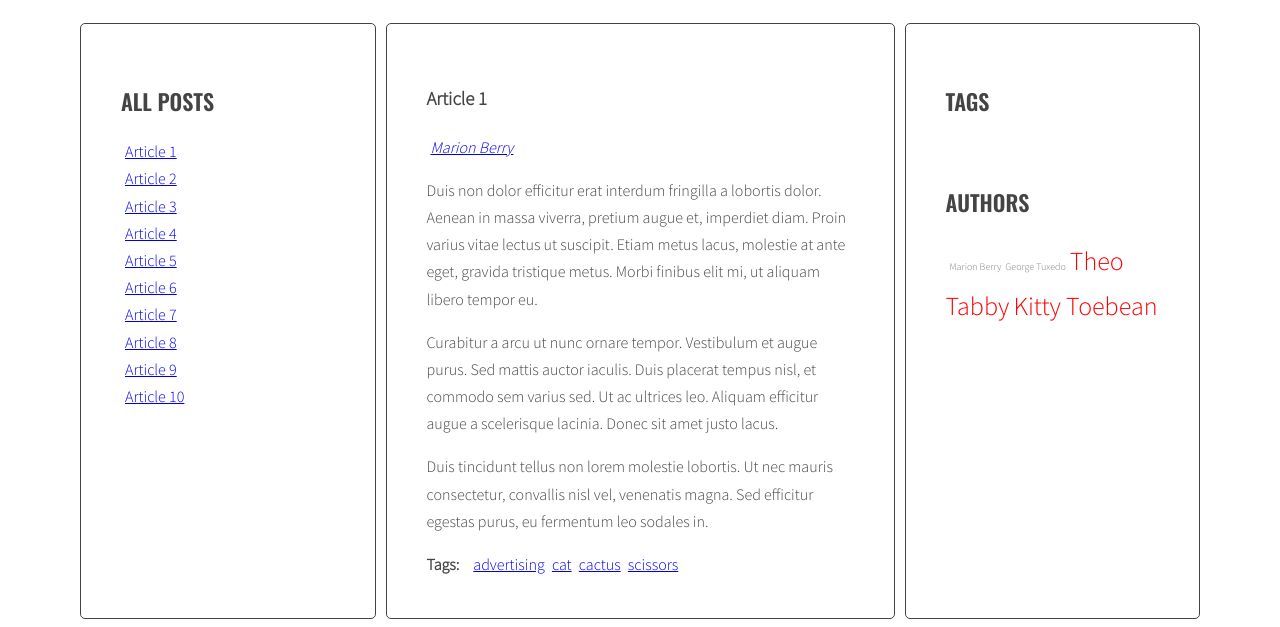
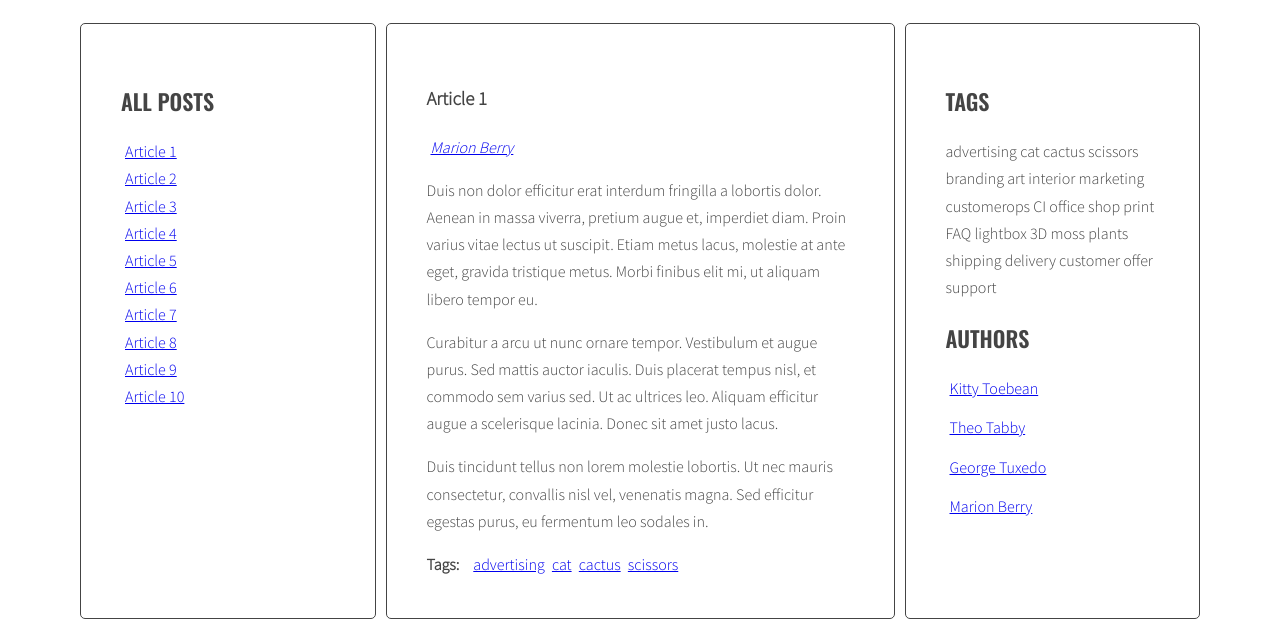
Before and after one commit to kamiljanusztc/javascript-blog, a website: page index.html in a window 1280 px wide. Shown: the part 220-847 px from the top of the page. Drawn offline with nearby package versions, Linux system fonts and the light colour scheme.

Commit message:
Add template to script.js

```diff
--- a/index.html
+++ b/index.html
@@ -222,6 +222,11 @@
       <li>{{ tag }}</li>
       {{/each}}
     </script>
+    <script id="template-author-cloud-link" type="text/x-handlebars-template">
+      {{#each authors}}
+      <li>{{ articleAuthor }}</li>
+      {{/each}}
+    </script>
     <script src="https://cdnjs.cloudflare.com/ajax/libs/handlebars.js/4.1.0/handlebars.min.js"></script>
     <script src="js/script.js"></script>
 </body>
--- a/js/script.js
+++ b/js/script.js
@@ -10,7 +10,8 @@ document.getElementById('test-button').addEventListener('click', function(){
     articleLink: Handlebars.compile(document.querySelector('#template-article-link').innerHTML),
     tagLink: Handlebars.compile(document.querySelector('#template-tag-link').innerHTML),
     authorLink: Handlebars.compile(document.querySelector('#template-author-link').innerHTML),
-    tagCloudLink: Handlebars.compile(document.querySelector('#template-author-link').innerHTML)
+    tagCloudLink: Handlebars.compile(document.querySelector('#template-tag-cloud-link').innerHTML),
+    authorCloudLink: Handlebars.compile(document.querySelector('#template-author-cloud-link').innerHTML)
   }
 
   const titleClickHandler = function (event) {
@@ -194,15 +195,13 @@ document.getElementById('test-button').addEventListener('click', function(){
     console.log('tagsParams:', tagsParams);
 
     /* [NEW] create variable for all links HTML code */
-    //let allTagsHTML = ''; // storing all links to tags
+    //let allTagsHTML = ''; // storing html of all links to tags
     const allTagsData = {tags: []};
 
     /* [NEW] START LOOP: for each tag in allTags: */
     for(let tag in allTags) {
 
       /* [NEW] generate code of a link and add it to allTagsHTML */
-      //const linkHTMLData = {id: tag, title: tag};
-      //const linkHTML = templates.tagCloudLink(linkHTMLData);
       const tagLinkHTML = '<li><a href="#tag-' + tag + '" class="' + optCloudClassPrefix + calculateTagClass(allTags[tag], tagsParams) + '">' + tag + '</a></li>';
       console.log('tagLinkHTML:', tagLinkHTML);
 
@@ -346,7 +345,8 @@ document.getElementById('test-button').addEventListener('click', function(){
     console.log('authorsParams:', authorsParams);
 
     /* [NEW] create variable for all links HTML code */
-    let allAuthorsHTML = '';
+    //let allAuthorsHTML = '';
+    const allTAuthorsData = {authors: []};
 
     /* [NEW] START LOOP: for each tag in allAuthors: */
     for(let articleAuthor in allAuthors) {
@@ -356,13 +356,19 @@ document.getElementById('test-button').addEventListener('click', function(){
 
       console.log('authorLinkHTML:', authorLinkHTML);
 
-      allAuthorsHTML += authorLinkHTML;
+      //allAuthorsHTML += authorLinkHTML;
+      allAuthorsData.authors.push({
+        articleAuthor: articleAuthor,
+        count: allAuthor[articleAuthor],
+        className: calculateTagClass(allTags[articleAuthor], tagsParams)
+      });
 
     /* [NEW] END LOOP: for each tag in allTags: */
     }
 
     /*[NEW] add HTML from allTagsHTML to tagList */
-    authorList.innerHTML = allAuthorsHTML;
+    //authorList.innerHTML = allAuthorsHTML;
+    authorList.innerHTML = templates.authorCloudLink(allAuthorsData);
   };
 
   generateAuthors();
```
